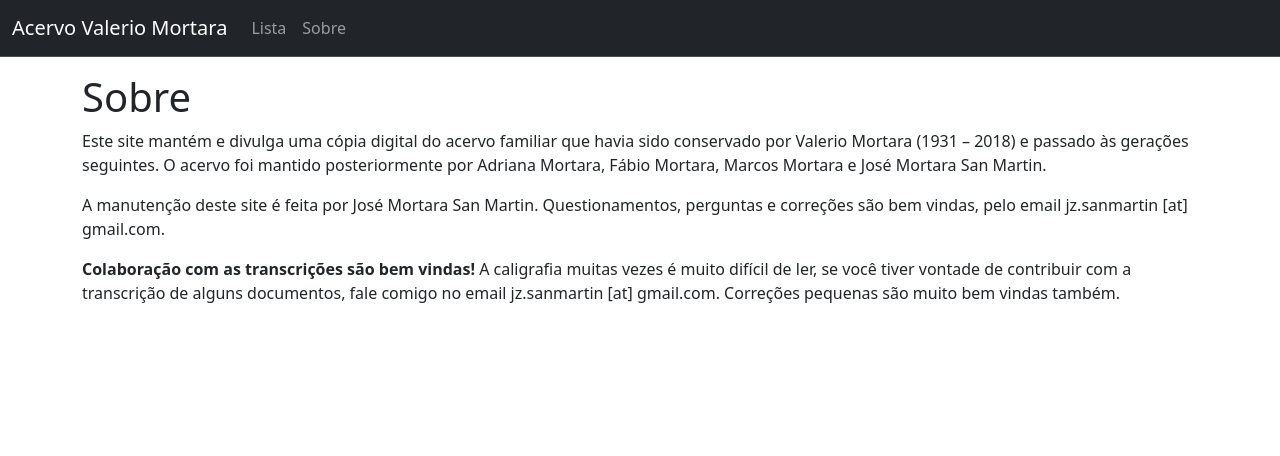
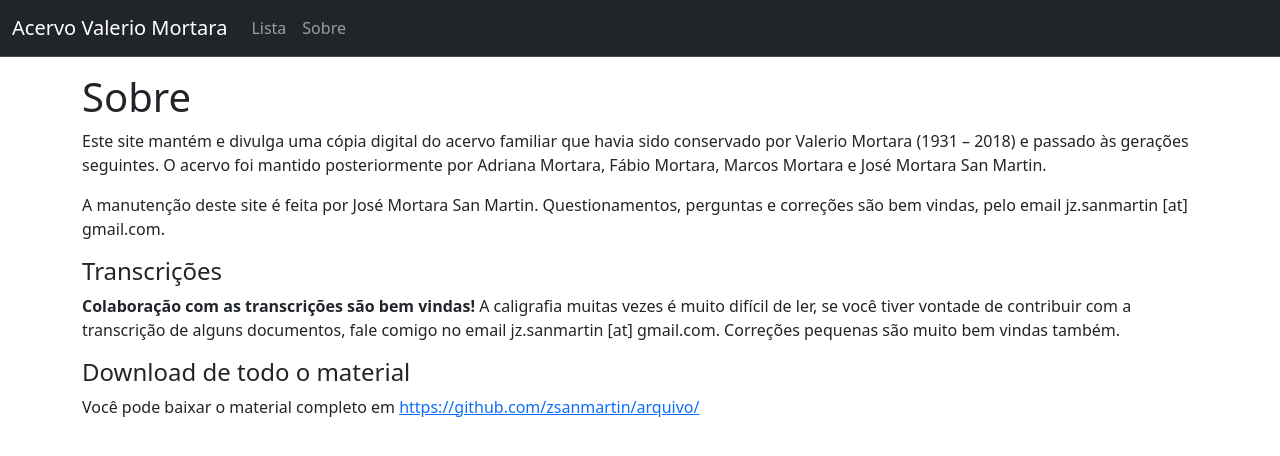
Before and after one commit to zsanmartin/arquivo, a Jekyll site: the page built from sobre.md, in a window 1280 px wide. Shown: the top 456 px of the page. Built offline with Jekyll 4.4.1, drawn with Linux system fonts in a browser that asks for light colours.

Commit message:
Adiciona link para o repositório

```diff
--- a/sobre.md
+++ b/sobre.md
@@ -7,4 +7,10 @@ Este site mantém e divulga uma cópia digital do acervo familiar que havia sido
 
 A manutenção deste site é feita por José Mortara San Martin. Questionamentos, perguntas e correções são bem vindas, pelo email jz.sanmartin [at] gmail.com.
 
+#### Transcrições
+
 **Colaboração com as transcrições são bem vindas!** A caligrafia muitas vezes é muito difícil de ler, se você tiver vontade de contribuir com a transcrição de alguns documentos, fale comigo no email jz.sanmartin [at] gmail.com. Correções pequenas são muito bem vindas também.
+
+#### Download de todo o material
+
+Você pode baixar o material completo em [https://github.com/zsanmartin/arquivo/](https://github.com/zsanmartin/arquivo/)
```
